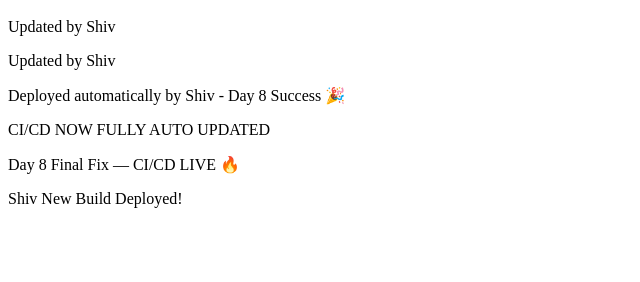
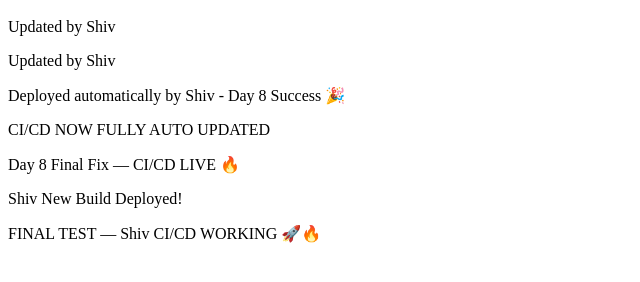
Before and after one commit to karannasit/shiv-git-demo, a plain HTML site: page index.html in a window 1280 px wide. Shown: the part 48-330 px from the top of the page, without its empty margins (0-640 px from the left). Drawn offline with Linux system fonts and the light colour scheme.

Commit message:
Update index.html

```diff
--- a/index.html
+++ b/index.html
@@ -5,3 +5,4 @@
 <p>CI/CD NOW FULLY AUTO UPDATED</p>
 <p>Day 8 Final Fix — CI/CD LIVE 🔥</p>
 <p>Shiv New Build Deployed!</p>
+<p>FINAL TEST — Shiv CI/CD WORKING 🚀🔥</p>
```
